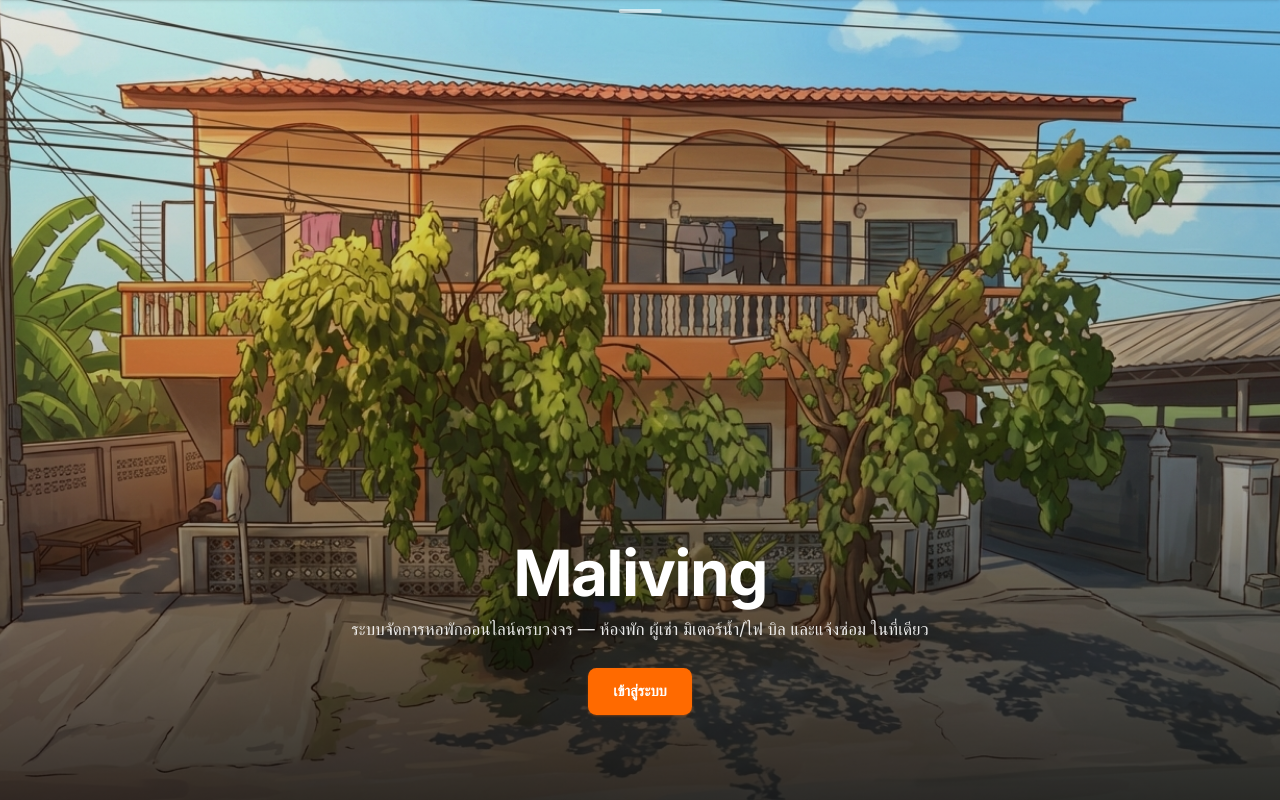
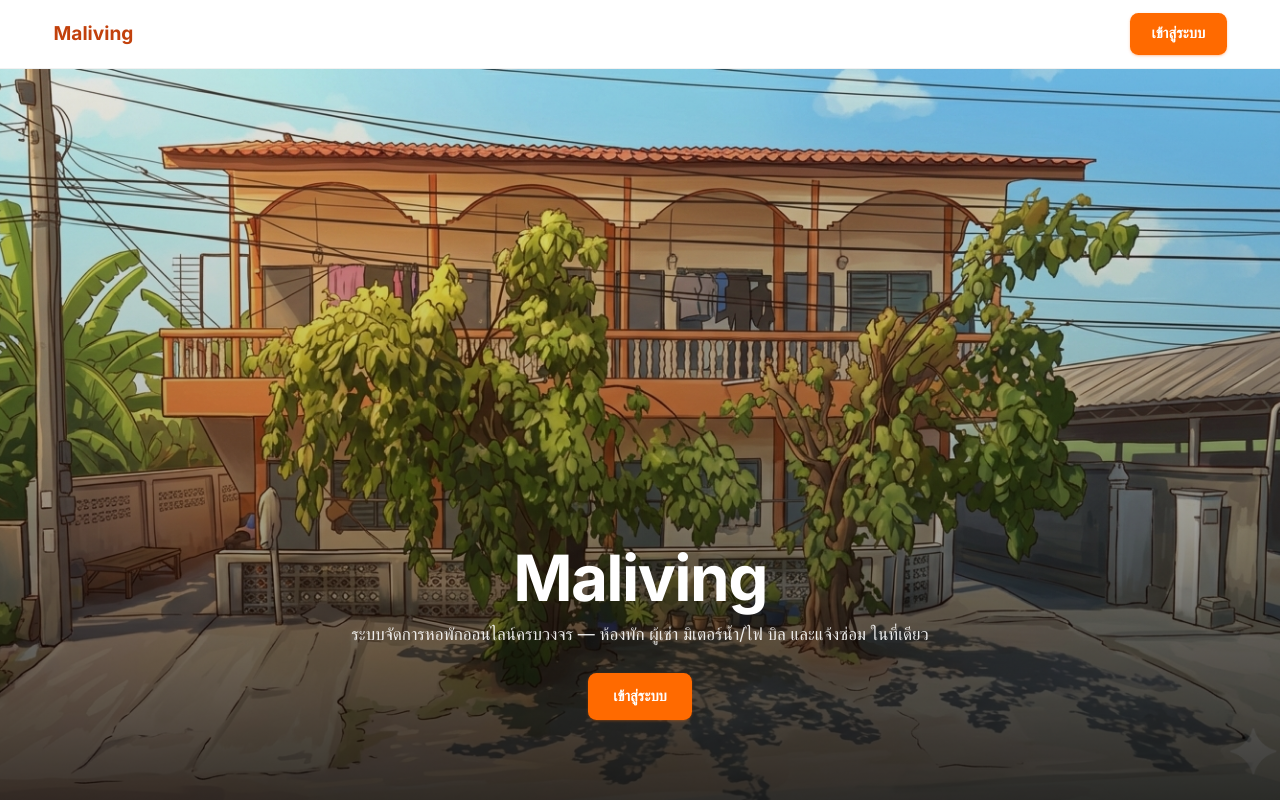
Before and after one commit to Alongkron1234/Maliving, a Next.js app: page / in a window 1280 px wide. Shown: the top 800 px of the page. Built offline with nearby package versions, Linux system fonts and the light colour scheme.

Commit message:
Revert the hover-reveal navbar on the landing page
The auto-hiding navbar wasn't wanted after seeing it live — back to
the plain, always-visible header above the hero.

```diff
--- a/app/(admin)/LandingHoverNavbar.tsx
+++ /dev/null
@@ -1,32 +0,0 @@
-'use client'
-
-import Link from 'next/link'
-
-// Auto-hiding top navbar for the landing page — invisible by default (just a
-// small peek handle), slides down when the cursor rests near the top edge so
-// the hero image can run full-bleed underneath. The outer div's hit-box stays
-// a constant h-16 strip regardless of the child's translate, so the mouse
-// never has to leave the hoverable region while the bar animates into view.
-export default function LandingHoverNavbar() {
-  return (
-    <div className="fixed top-0 inset-x-0 h-16 z-50 group">
-      {/* Peek handle — hints that something is hidden up here, fades once revealed */}
-      <div className="absolute top-2 left-1/2 -translate-x-1/2 w-10 h-1 rounded-full bg-white/60 group-hover:opacity-0 transition-opacity duration-200" />
-
-      <div
-        className="absolute inset-x-0 top-0 h-16 -translate-y-full group-hover:translate-y-0
-                   transition-transform duration-300 ease-out
-                   bg-white/95 backdrop-blur-sm border-b border-black/5 shadow-sm
-                   flex items-center justify-between px-6"
-      >
-        <span className="text-lg font-bold text-[#C2410C]">Maliving</span>
-        <Link
-          href="/login"
-          className="bg-[#FF6A00] hover:bg-[#C2410C] text-white text-sm font-semibold px-5 py-2.5 rounded-lg shadow-sm shadow-[#FF6A00]/30 transition-all hover:shadow-md hover:-translate-y-0.5"
-        >
-          เข้าสู่ระบบ
-        </Link>
-      </div>
-    </div>
-  )
-}
--- a/app/(admin)/page.tsx
+++ b/app/(admin)/page.tsx
@@ -1,7 +1,6 @@
 import Image from 'next/image'
 import Link from 'next/link'
 import { BedDouble, Zap, Wrench, MessageCircle, Receipt, Users } from 'lucide-react'
-import LandingHoverNavbar from './LandingHoverNavbar'
 
 const features = [
   { icon: BedDouble, title: 'จัดการห้องพัก', desc: 'ดูสถานะห้องว่าง/ไม่ว่างแบบเรียลไทม์ จัดการผู้เช่าได้ในที่เดียว' },
@@ -15,10 +14,21 @@ const features = [
 export default function LandingPage() {
   return (
     <div className="flex-1 flex flex-col bg-[#FFFAF7]">
-      <LandingHoverNavbar />
+      {/* Header */}
+      <header className="border-b border-black/5 bg-white">
+        <div className="max-w-6xl mx-auto px-6 h-16 flex items-center justify-between">
+          <span className="text-lg font-bold text-[#C2410C]">Maliving</span>
+          <Link
+            href="/login"
+            className="bg-[#FF6A00] hover:bg-[#C2410C] text-white text-sm font-semibold px-5 py-2.5 rounded-lg shadow-sm shadow-[#FF6A00]/30 transition-all hover:shadow-md hover:-translate-y-0.5"
+          >
+            เข้าสู่ระบบ
+          </Link>
+        </div>
+      </header>
 
       {/* Hero */}
-      <section className="relative h-screen min-h-[520px] w-full overflow-hidden">
+      <section className="relative h-[calc(100vh-64px)] min-h-[520px] w-full overflow-hidden">
         <Image
           src="/images/dormitory-hero.webp"
           alt="อาคารหอพัก Maliving"
```
